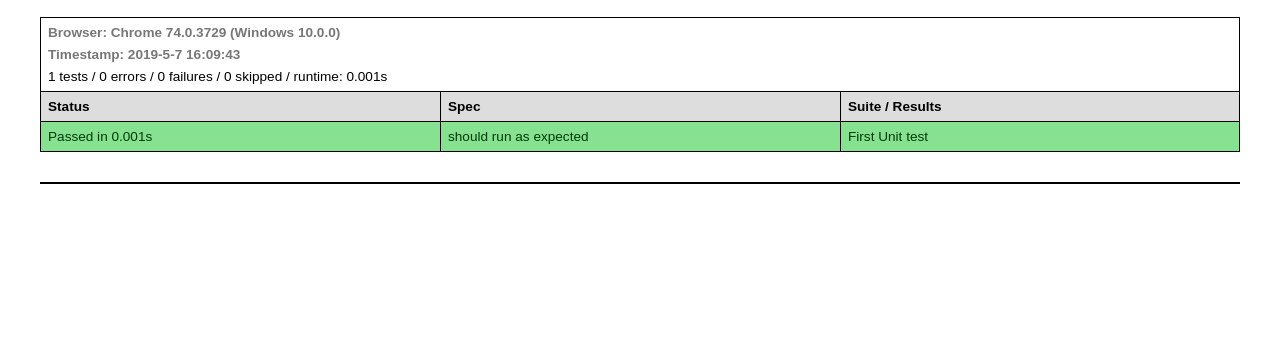
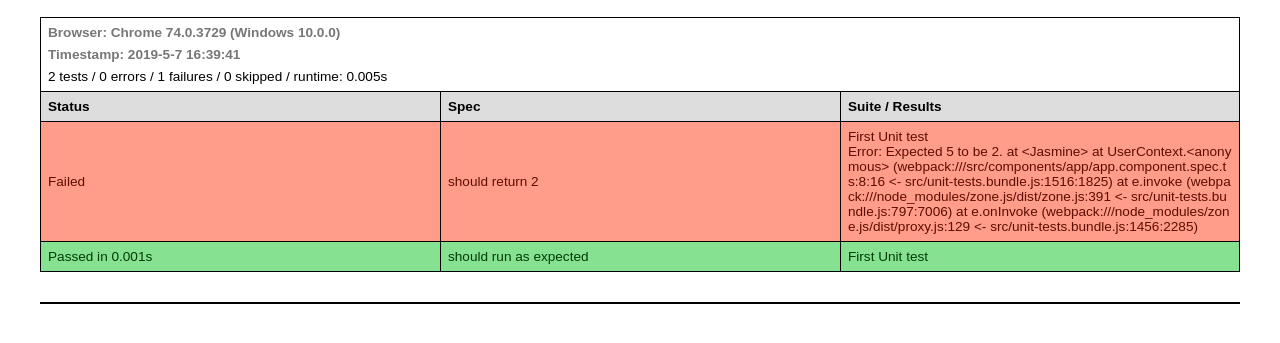
Before and after one commit to PabloGomez-KSO/heroes_training, a website built with webpack: page src/units.html in a window 1280 px wide. Shown: the part 99-442 px from the top of the page. Built offline with nearby package versions, Linux system fonts and the light colour scheme; some packages are replaced by stand-ins of ours.

Commit message:
Added tests

```diff
--- a/src/units.html
+++ b/src/units.html
@@ -13,21 +13,34 @@
         <td colspan="3" title="Mozilla/5.0 (Windows NT 10.0; Win64; x64) AppleWebKit/537.36 (KHTML, like Gecko) Chrome/74.0.3729.131 Safari/537.36">Browser: Chrome 74.0.3729 (Windows 10.0.0)</td>
       </tr>
       <tr class="overview">
-        <td colspan="3">Timestamp: 2019-5-7 16:09:43</td>
+        <td colspan="3">Timestamp: 2019-5-7 16:39:41</td>
       </tr>
       <tr>
         <td colspan="3">
-          1 tests /
+          2 tests /
           0 errors /
-          0 failures /
+          1 failures /
           0 skipped /
-          runtime: 0.001s
+          runtime: 0.005s
         </td>
       </tr>
       <tr class="header">
         <td>Status</td>
         <td>Spec</td>
         <td>Suite / Results</td>
+      </tr>
+      <tr class="fail">
+        <td>Failed</td>
+        <td>should return 2</td>
+        <td>
+          First Unit test
+          <br />Error: Expected 5 to be 2.
+    at &lt;Jasmine&gt;
+    at UserContext.&lt;anonymous&gt; (webpack:///src/components/app/app.component.spec.ts:8:16 &lt;- src/unit-tests.bundle.js:1516:1825)
+    at e.invoke (webpack:///node_modules/zone.js/dist/zone.js:391 &lt;- src/unit-tests.bundle.js:797:7006)
+    at e.onInvoke (webpack:///node_modules/zone.js/dist/proxy.js:129 &lt;- src/unit-tests.bundle.js:1456:2285)
+
+        </td>
       </tr>
       <tr class="pass">
         <td>Passed in 0.001s</td>
```
Also changed, not shown: karma.conf.js (+3 -4 lines), src/components/app/app.component.spec.ts (+6 -1 lines).
